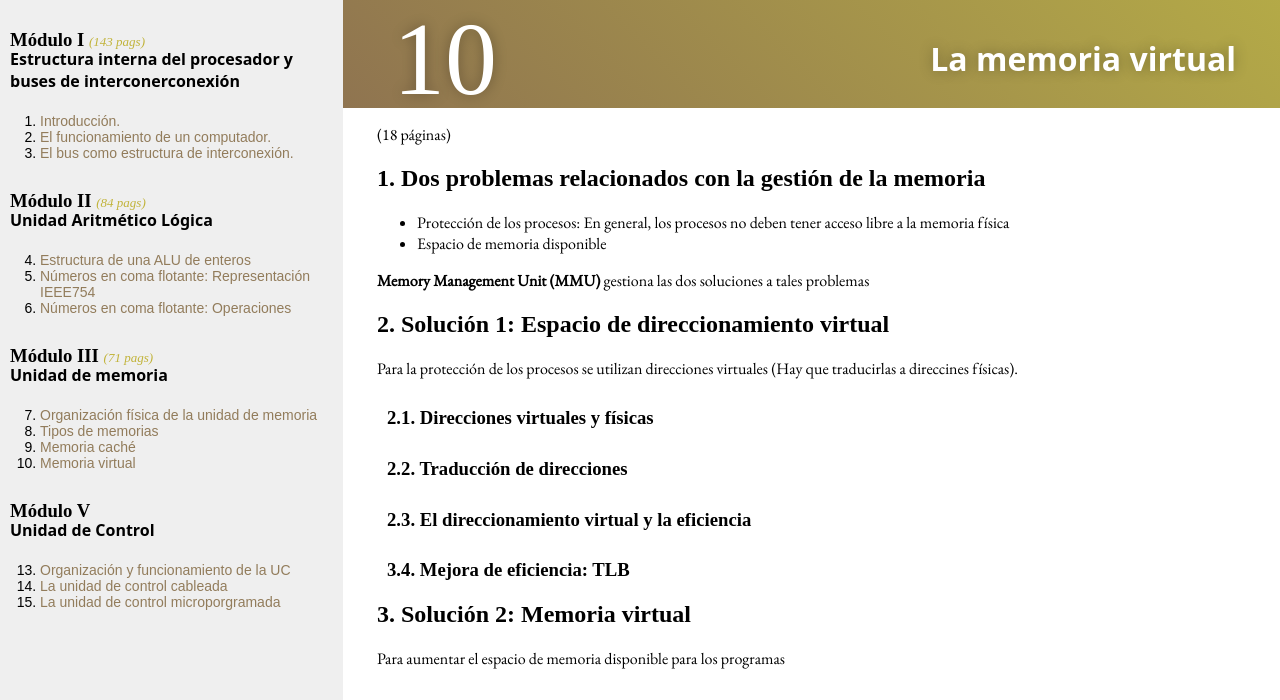
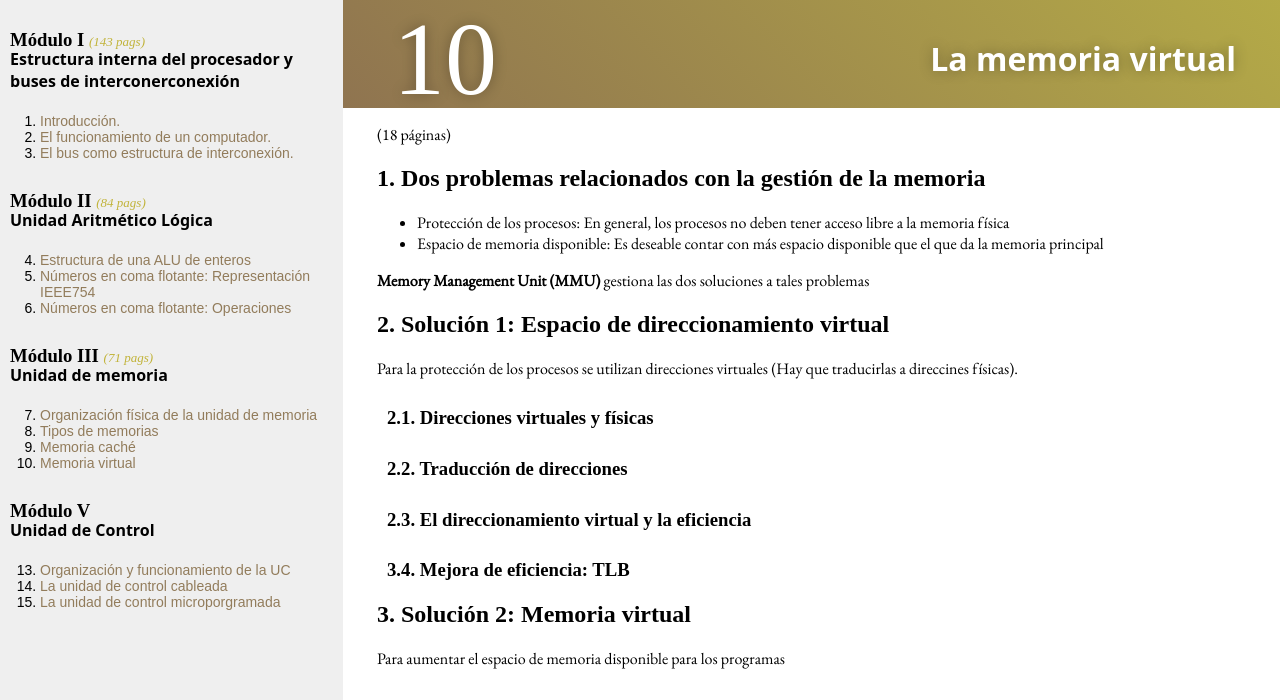
Before and after one commit to dkaerit/EDC, a Jekyll site: the page built from _posts/2020-10-05-TEMA10.md, in a window 1280 px wide and 1296 px high, cut to the strip 0-700 px from the top of the window. Built offline with Jekyll 4.4.1, drawn with Linux system fonts in a browser that asks for light colours; some web fonts are replaced; some of the changed text lies outside the part shown.

Commit message:
Update 2020-10-05-TEMA10.md

```diff
--- a/_posts/2020-10-05-TEMA10.md
+++ b/_posts/2020-10-05-TEMA10.md
@@ -11,7 +11,7 @@ layout: post
 
 ## 1. Dos problemas relacionados con la gestión de la memoria
 - Protección de los procesos: En general, los procesos no deben tener acceso libre a la memoria física
-- Espacio de memoria disponible
+- Espacio de memoria disponible: Es deseable contar con más espacio disponible que el que da la memoria principal
 
 **Memory Management Unit (MMU)** gestiona las dos soluciones a tales problemas
 
@@ -26,6 +26,7 @@ Para la protección de los procesos se utilizan direcciones virtuales (Hay que t
 ## 3. Solución 2: Memoria virtual
 Para aumentar el espacio de memoria disponible para los programas
 ### 3.1. Memoria virtual paginada
+Análogo a la caché (Bloque ≈ Página, Fallo de caché ≈ Fallo de página)
 <center><img src="https://i.gyazo.com/56e33697b9d5a5b55e224557ce87fbe8.png"></center>
 
 ### 3.2. Tabla de páginas
```
